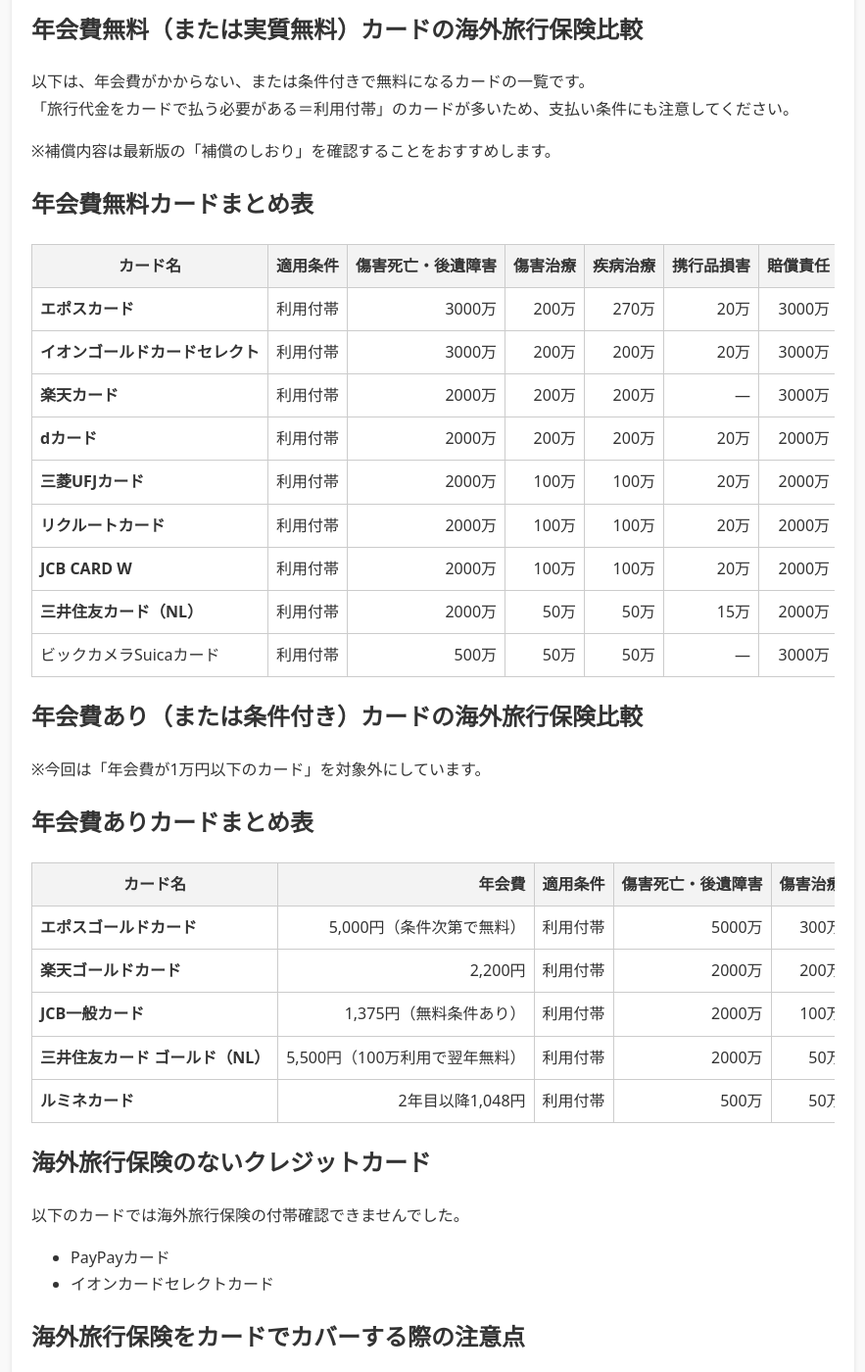
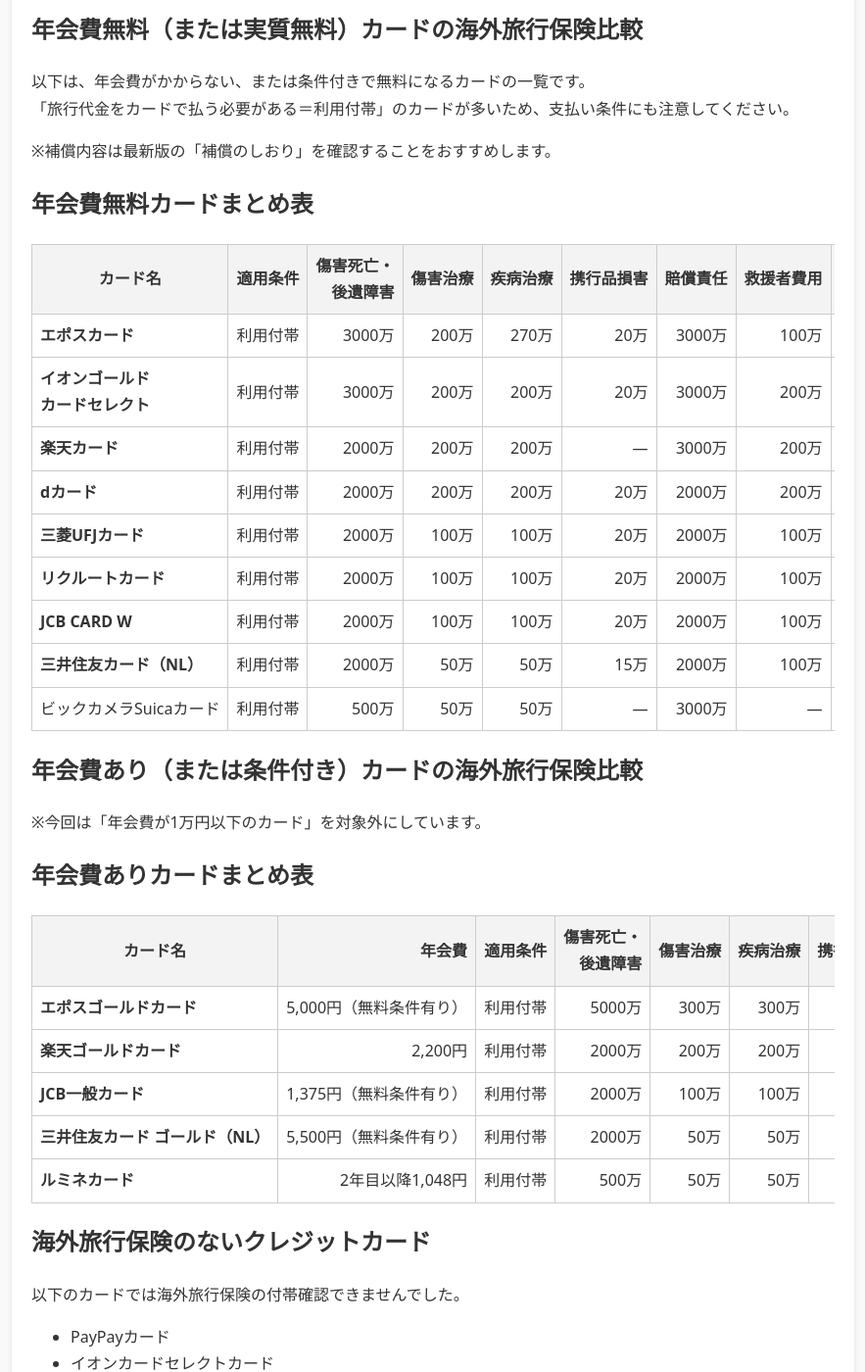
Before and after one commit to bujutu/bujutu.github.io, a Jekyll site: the page built from _posts/2025-12-11-Credit-card-supplementary-insurance.md, in a window 1280 px wide and 1400 px high, scrolled down 1059 px. Shown: the whole window at 98% size, without its empty margins (368-1251 px from the left). Built offline with Jekyll 4.4.1, drawn with Linux system fonts in a browser that asks for light colours.

Commit message:
Update card table formatting for clarity

```diff
--- a/_posts/2025-12-11-Credit-card-supplementary-insurance.md
+++ b/_posts/2025-12-11-Credit-card-supplementary-insurance.md
@@ -32,10 +32,10 @@
 
 <div class="scroll-table-wrapper" markdown="block">
 
-| カード名 | 適用条件 | 傷害死亡・後遺障害 | 傷害治療 | 疾病治療 | 携行品損害 | 賠償責任 | 救援者費用 | 備考 |
+| カード名 | 適用条件 | 傷害死亡・<br>後遺障害 | 傷害治療 | 疾病治療 | 携行品損害 | 賠償責任 | 救援者費用 | 備考 |
 |---|---|---:|---:|---:|---:|---:|---:|---|
 | **エポスカード** | 利用付帯 | 3000万 | 200万 | 270万 | 20万 | 3000万 | 100万 | コスパ最強クラス |
-| **イオンゴールドカードセレクト** | 利用付帯 | 3000万 | 200万 | 200万 | 20万 | 3000万 | 200万 | 持っていれば強い |
+| **イオンゴールド<br>カードセレクト** | 利用付帯 | 3000万 | 200万 | 200万 | 20万 | 3000万 | 200万 | 持っていれば強い |
 | **楽天カード** | 利用付帯 | 2000万 | 200万 | 200万 | — | 3000万 | 200万 | 携行品補償なし（注意） |
 | **dカード** | 利用付帯 | 2000万 | 200万 | 200万 | 20万 | 2000万 | 200万 |  |
 | **三菱UFJカード** | 利用付帯 | 2000万 | 100万 | 100万 | 20万 | 2000万 | 100万 |  |
@@ -53,12 +53,12 @@
 
 <div class="scroll-table-wrapper" markdown="block">
 
-| カード名 | 年会費 | 適用条件 | 傷害死亡・後遺障害 | 傷害治療 | 疾病治療 | 携行品損害 | 賠償責任 | 救援者費用 | 備考 |
+| カード名 | 年会費 | 適用条件 | 傷害死亡・<br>後遺障害 | 傷害治療 | 疾病治療 | 携行品損害 | 賠償責任 | 救援者費用 | 備考 |
 |---|---:|---|---:|---:|---:|---:|---:|---:|---|
-| **エポスゴールドカード** | 5,000円（条件次第で無料） | 利用付帯 | 5000万 | 300万 | 300万 | 50万 | 5000万 | 100万 | 補償は一般より上位 |
+| **エポスゴールドカード** | 5,000円（無料条件有り） | 利用付帯 | 5000万 | 300万 | 300万 | 50万 | 5000万 | 100万 | 補償は一般より上位 |
 | **楽天ゴールドカード** | 2,200円 | 利用付帯 | 2000万 | 200万 | 200万 | 20万 | 3000万 | 200万 |  |
-| **JCB一般カード** | 1,375円（無料条件あり） | 利用付帯 | 2000万 | 100万 | 100万 | 20万 | 2000万 | 100万 | 年会費無料条件あり |
-| **三井住友カード ゴールド（NL）** | 5,500円（100万利用で翌年無料） | 利用付帯 | 2000万 | 50万 | 50万 | 15万 | 2000万 | 100万 | 年間100万利用で無料化 |
+| **JCB一般カード** | 1,375円（無料条件有り） | 利用付帯 | 2000万 | 100万 | 100万 | 20万 | 2000万 | 100万 | 年会費無料条件あり |
+| **三井住友カード ゴールド（NL）** | 5,500円（無料条件有り） | 利用付帯 | 2000万 | 50万 | 50万 | 15万 | 2000万 | 100万 | 年間100万利用で翌年以降無料化 |
 | **ルミネカード** | 2年目以降1,048円 | 利用付帯 | 500万 | 50万 | 50万 | — | 3000万 | — | 携行品保証無し |
 
 </div>
```
